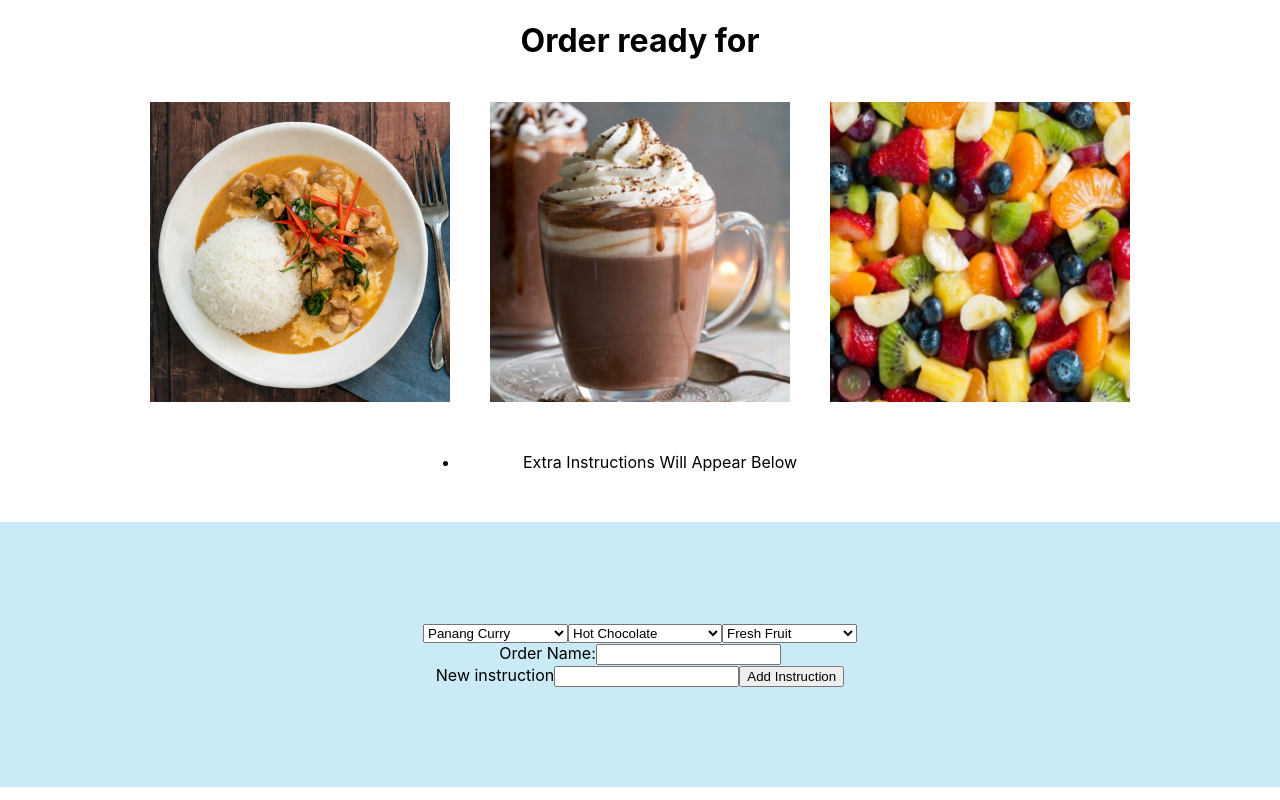
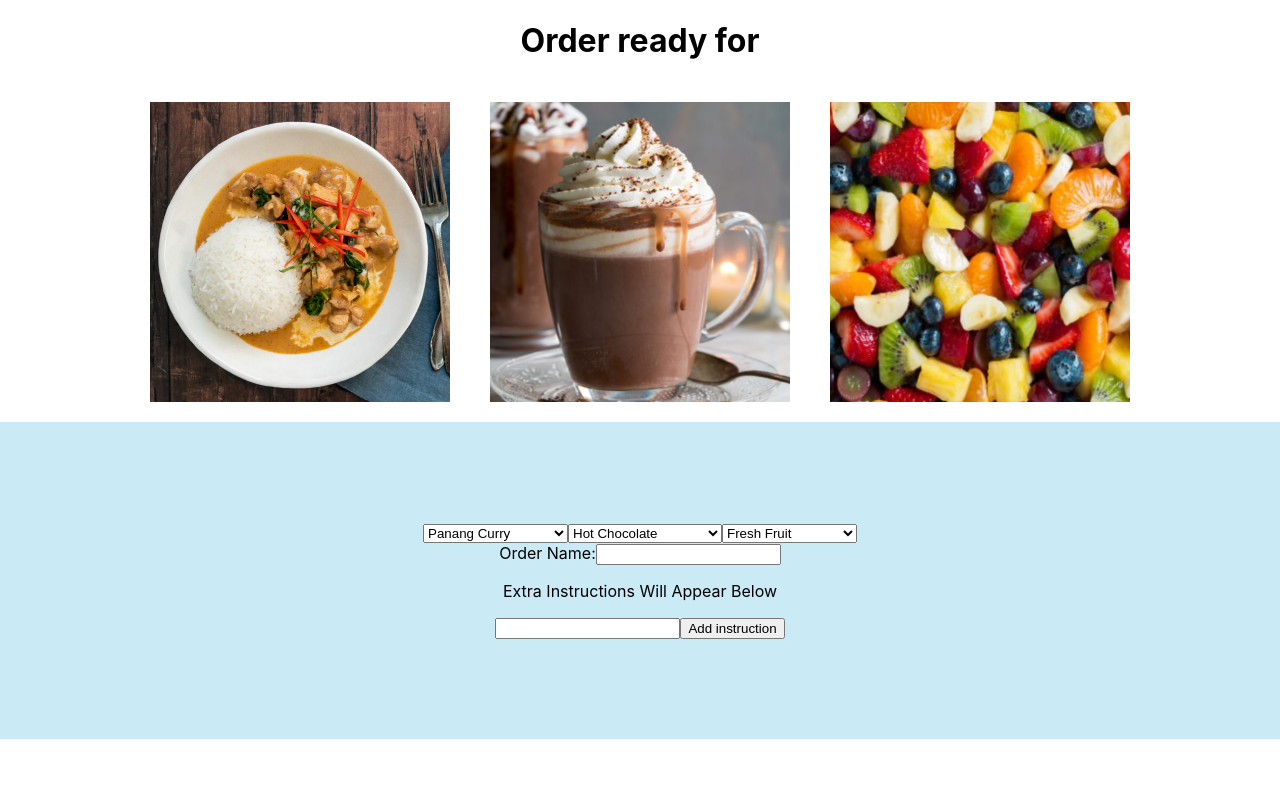
Before and after one commit to SusanBird/react-fast-food-order-tool, a React (Create React App) app: page / in a window 1280 px wide. Built offline with nearby package versions, Linux system fonts and the light colour scheme.

Commit message:
created InstructionsList.js

```diff
--- a/src/App.js
+++ b/src/App.js
@@ -6,6 +6,7 @@ import DrinkDropdown from './DrinkDropdown';
 import SideDropdown from './SideDropdown';
 import InstructionsForm from './InstructionsForm';
 import Images from './Images';
+import InstructionsList from './InstructionsList';
 
 function App() {
   const [orderName, setOrderName] = useState('');
@@ -13,7 +14,14 @@ function App() {
   const [drinkId, setDrinkId] = useState(1);
   const [sideId, setSideId] = useState(1);
   const [instructions, setInstructions] = useState(['Extra Instructions Will Appear Below']);
+  const [instructionInForm, setInstructionInForm] = useState('');
 
+  function handleSubmit(e) {
+    e.preventDefault();
+    setInstructions([...instructions, instructionInForm]);
+
+    setInstructionInForm('');
+  }
 
   return (
     <main className='main'>
@@ -24,20 +32,14 @@ function App() {
             foodId={foodId}
             drinkId={drinkId}
             sideId={sideId} />
-          <ul className='instructions-list'>
-            {
-              instructions.map((instruction, i) => <li key={`${instruction}-${i}`}>
-                {instruction}
-              </li>)
-            }
-          </ul>
         </div>
         <div className='order-form'>
           <FoodDropdown setFoodId={setFoodId} />
           <DrinkDropdown setDrinkId={setDrinkId} />
           <SideDropdown setSideId={setSideId} />
           <NameInput setOrderName={setOrderName} />
-          <InstructionsForm instructions={instructions} setInstructions={setInstructions} />
+          <InstructionsList instructions={instructions}/>
+          <InstructionsForm handleSubmit={handleSubmit} setInstructionInForm={setInstructionInForm} />
         </div>
       </div>
     </main>
--- a/src/InstructionsForm.js
+++ b/src/InstructionsForm.js
@@ -1,26 +1,10 @@
-import { useState } from 'react';
+import React from 'react';
 
-export default function InstructionsForm({ setInstructions, instructions }) {
-
-  const [instructionInForm, setInstructionInForm] = useState('');
-
-  function handleSubmit(e) {
-    e.preventDefault();
-
-    setInstructions([...instructions, instructionInForm]);
-
-    setInstructionInForm('');
-  }
-
-  function handleInstructionChange(e) {
-    setInstructionInForm(e.target.value);
-  }
-
-  return <form onSubmit={handleSubmit}>
-    <label>
-           New instruction
-      <input required value={instructionInForm} onChange={handleInstructionChange} />
-    </label>
-    <button>Add Instruction</button>
-  </form>;
+export default function InstructionsForm({ handleSubmit, setInstructionInForm }) {
+  return (
+    <form onSubmit={handleSubmit}>
+      <input onChange={e => setInstructionInForm(e.target.value)} />
+      <button>Add instruction</button>
+    </form>
+  );
 }
--- /dev/null
+++ b/src/InstructionsList.js
@@ -0,0 +1,11 @@
+import React from 'react';
+
+export default function InstructionsList({ instructions }) {
+  return (
+    <div>
+      {instructions.map((instruction, i) =>
+        <p key={instruction + i}>{instruction}</p>)
+      }
+    </div>
+  );
+}
```
